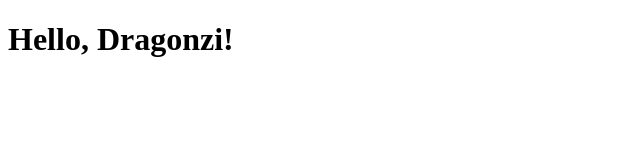
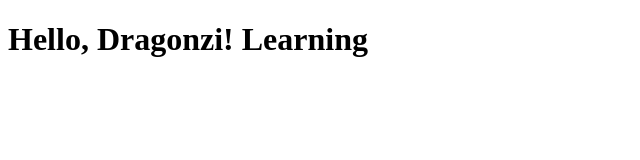
Before and after one commit to dragonzi/Coursera_HTML5-CSS-JS, a plain HTML site: page site/index.html in a window 1280 px wide. Shown: the whole page, without its empty margins (0-640 px from the left). Drawn offline with Linux system fonts and the light colour scheme.

Commit message:
minor change

```diff
--- a/site/index.html
+++ b/site/index.html
@@ -4,7 +4,7 @@
 	<title>Hello, Dragonzi!</title>
 </head>
 <body>
-<h1>Hello, Dragonzi!</h1>
+<h1>Hello, Dragonzi!  Learning</h1>
 
 
 </body>
```
